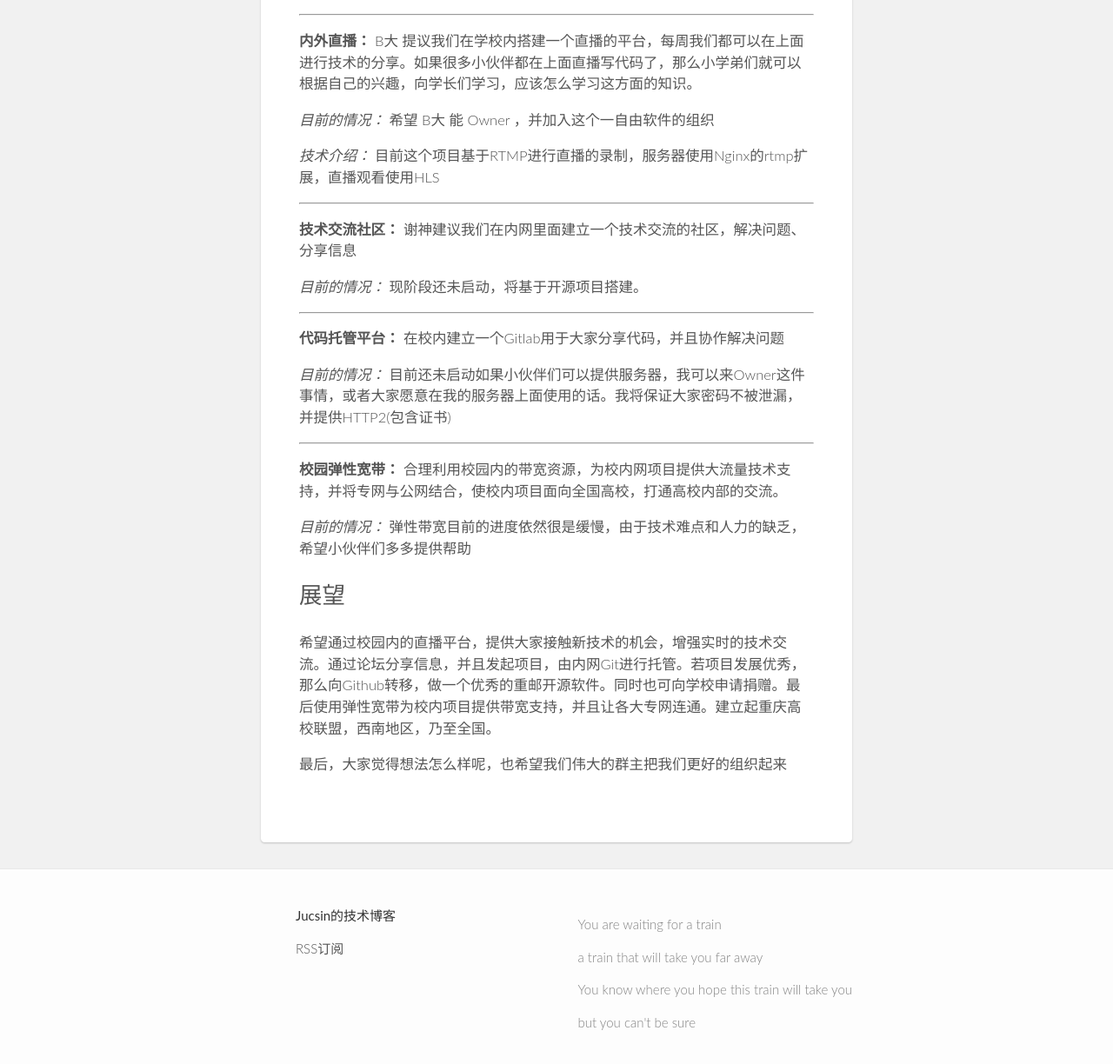
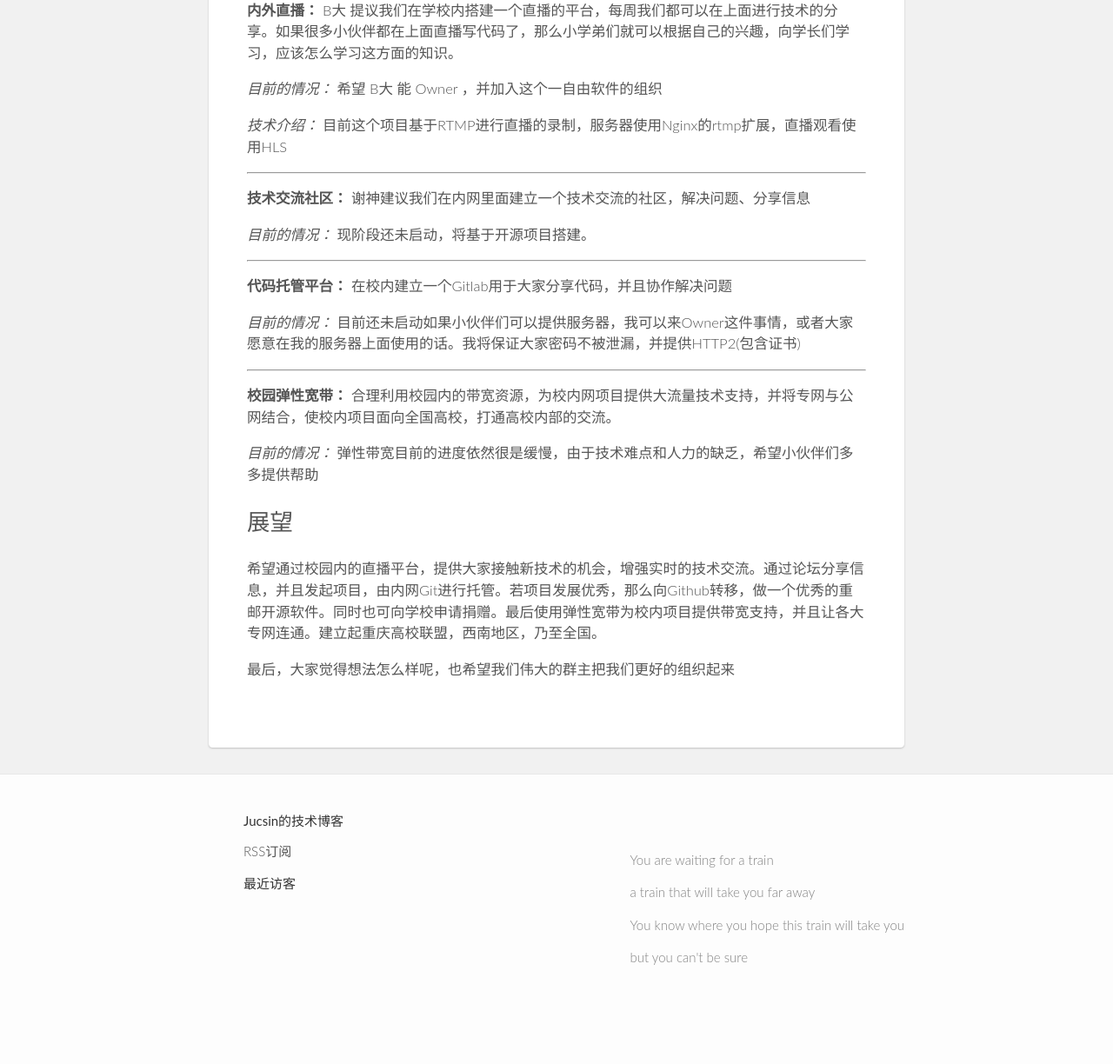
Before and after one commit to DurianSUN/blog, a Jekyll site: the page built from freeorgcqupt.md, in a window 1280 px wide, cut to the strip 929-2171 px from the top of the page. Shown: the top 1224 px of the strip at 87% size. Built offline with Jekyll 4.4.1, drawn with Linux system fonts in a browser that asks for light colours; comment, search, counter and statistics services are not loaded; after the commit the page ends 2097 px from its top, so only the background shows below that.

Commit message:
添加访客模块

```diff
--- a/_includes/footer.html
+++ b/_includes/footer.html
@@ -1,17 +1,25 @@
+<script type="text/javascript">
+var duoshuoQuery = {short_name:"jucsinyu"};
+(function() {
+    var ds = document.createElement('script');
+    ds.type = 'text/javascript';ds.async = true;
+    ds.src = 'http://static.duoshuo.com/embed.js';
+    ds.charset = 'UTF-8';
+    (document.getElementsByTagName('head')[0] || document.getElementsByTagName('body')[0]).appendChild(ds);
+})();
+</script>
+<!--多说js加载结束，一个页面只需要加载一次 -->
 <footer class="site-footer">
 
   <div class="wrapper">
 
     <h2 class="footer-heading">{{ site.title }}</h2>
-<p class="footer-heading"><a href="{{ "/feed.xml" | prepend: site.baseurl }}">RSS订阅</a></p>
-    <div class="footer-col-wrapper">
-      <div class="footer-col footer-col-1 ">
-        <ul class="contact-list">
-
-        </ul>
+     <a class ="visit-head" href="{{ "/feed.xml" | prepend: site.baseurl }}">RSS订阅</a>
+    <p class ="visit-head">最近访客</p>
+     <div class="footer-col-wrapper">
+      <div class="footer-col footer-col-3 ">
+        <ul class="ds-recent-visitors" data-num-items="15" data-avatar-size="32"></ul>
       </div>
-
-
       <div class="footer-col footer-article">
         <p>{{ site.description }}</p>
       </div>
--- a/_includes/header.html
+++ b/_includes/header.html
@@ -3,6 +3,7 @@
        <div class="head">
        </nav>
       <img class="head-bg" src="http://7xofac.com1.z0.glb.clouddn.com/267578.jpg">
+
     <div class="container">
       <section class="main">
         <ul class="ch-grid">
--- a/_sass/_layout.scss
+++ b/_sass/_layout.scss
@@ -103,10 +103,9 @@
 }
 
 .footer-heading {
-margin-left:40px;
+    margin-left:40px;
     text-decoration: none;
     font-size: 15px;
-    margin-bottom: $spacing-unit / 2;
     font-family: Lato, "Microsoft Jhenghei", "Hiragino Sans GB", "Microsoft YaHei", sans-serif;
 }
 
--- a/css/main.scss
+++ b/css/main.scss
@@ -23,7 +23,7 @@
 $grey-color-dark:  darken($grey-color, 25%);
 
 // Width of the content area
-$content-width:    800px;
+$content-width:    920px;
 
 $on-palm:          600px;
 $on-laptop:        800px;
@@ -33,7 +33,7 @@
 // Use media queries like this:
 // @include media-query($on-palm) {
 //     .wrapper {
-//         padding-right: $spacing-unit / 2;
+//         padding-right: $spacing-unit /2;
 //         padding-left: $spacing-unit / 2;
 //     }
 // }
@@ -160,7 +160,6 @@
   border-radius: 4px;
   max-width: 1000px;
   min-widht: 220px;
-
   padding: 20px;
   border: none;
   zoom: 1.001;
@@ -180,3 +179,8 @@
   font-family: 'Lato', 'Helvetica Neue', sans-serif;
   font-size: 16px;
 }
+.visit-head{
+  font-family: Lato, "Microsoft Jhenghei", "Hiragino Sans GB", "Microsoft YaHei", sans-serif;
+  margin-left:40px;
+
+}
```
